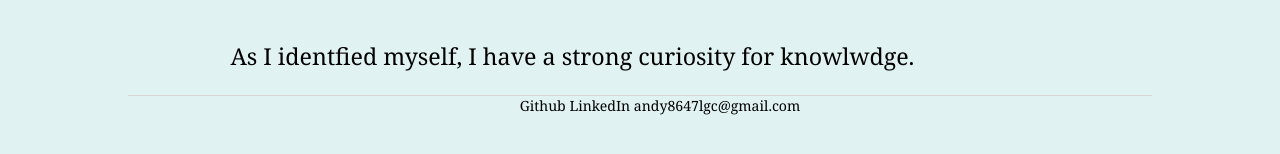
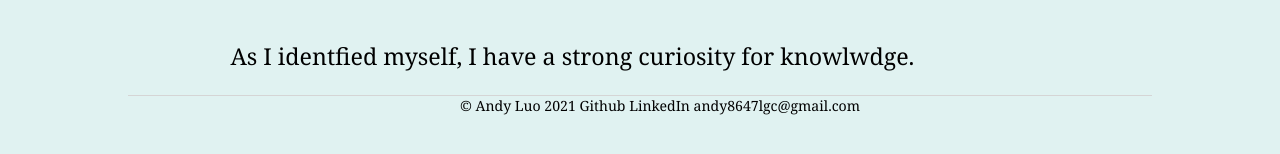
Before and after one commit to Andy8647/Andy8647.github.io, a Jekyll site: the page built from index.html, in a window 1280 px wide. Shown: the part 283-437 px from the top of the page. Built offline with Jekyll 4.4.1, drawn with Linux system fonts in a browser that asks for light colours.

Commit message:
Update default.html

```diff
--- a/_layouts/default.html
+++ b/_layouts/default.html
@@ -24,6 +24,7 @@
 
       <footer>
         <ul>
+          <li>© Andy Luo 2021</li>
           <li><a href="https://github.com/Andy8647">Github</a></li>
           <li>
             <a href="https://www.linkedin.com/in/gancheng-luo-2999811b6/"
```
